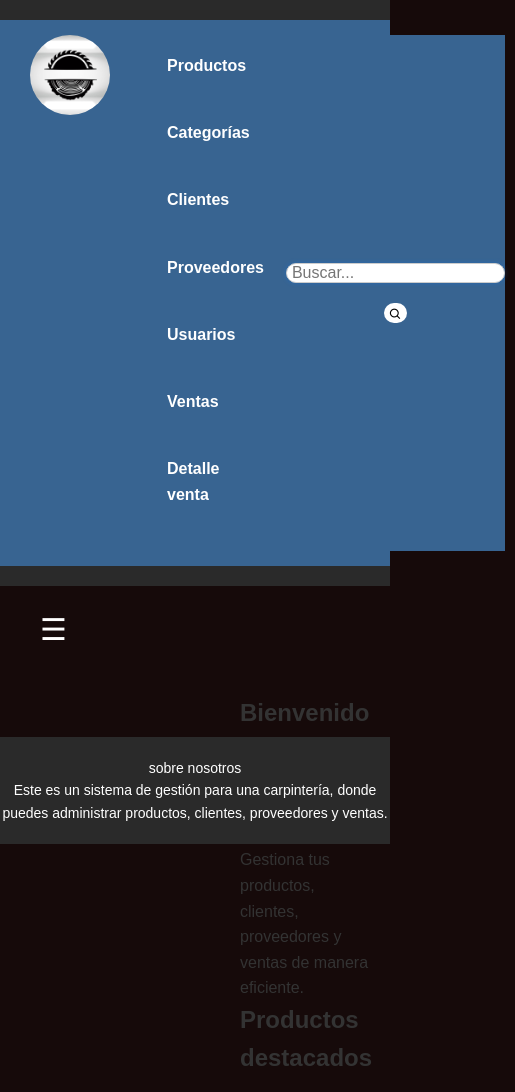
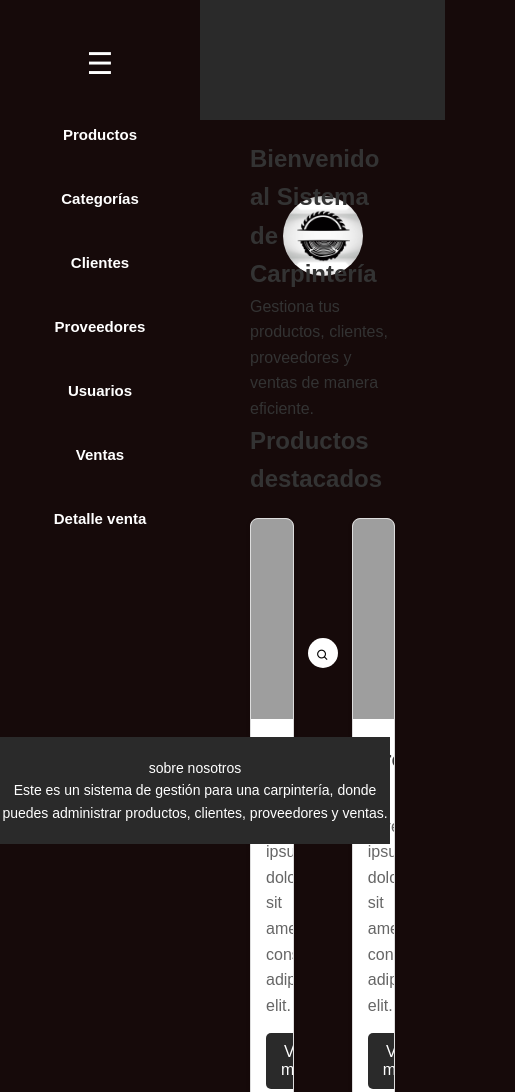
Before and after one commit to Thebarto232/carpinteria, a plain HTML site: page interfaz/index.html in a window 390 px wide. Shown: the top 1092 px of the page, 515 px wide, since content can reach past the window. Drawn offline with nearby package versions, Linux system fonts and the light colour scheme; grey boxes are pictures that could not be loaded.

Commit message:
menu optimizado

```diff
--- a/css/styles.css
+++ b/css/styles.css
@@ -14,59 +14,149 @@ body {
   line-height: 1.6; /* Aumenta el espacio entre líneas para mejorar la legibilidad */
    overflow-x: hidden; /*Desaparece la barra espaciadora de la parte Horizontal*/
 }
-.header{
-  display: block; /* Cambia el display a bloque para ocupar todo el ancho disponible */
+.container_layaout{
+  display: grid;
+  width: 100%;
+  height: 100vh;
+  grid-template-columns: 200px 1fr;
+  grid-template-rows: 120px 1fr;
+  grid-template-areas:
+    "sidebar header"
+    "sidebar main";
 }
+
+header{
+  grid-area: header;
+
+}
+
+main{
+  grid-area: main;
+}
+
+aside{
+  grid-area: sidebar;
+  display: flex;
+  flex-direction: column;
+  align-items: center;
+
+}
+
 .logo__img{
+ display: flex;
   width: 50px;
-    margin-right: 15px;
-    margin-left: 15px;
-    border-radius: 50px;
-    display: block;
+  border-radius: 50%;
 
 }
 .header_content{
-  display: flex; /* Utiliza flexbox para alinear los elementos dentro del contenedor */
-  justify-content: space-between; /* Espacia los elementos de manera uniforme entre el inicio y el final del contenedor */
-  align-items: center; /* Alinea verticalmente los elementos al centro */
-  padding: 15px; /* Añade un padding de 10px alrededor del contenido */
-  background-color: #386491; /* Color de fondo claro para el encabezado */
+display: flex;
+width: 100%;
+height: 100%;
+align-items: center;
+justify-content: center;
+padding: 10px;
+
+
 }
  .header__derecha{
-  display: flex; /* Utiliza flexbox para alinear los elementos dentro del contenedor */
-  align-items: center;  /* Alinea verticalmente los elementos al centro */
-  margin: 0 20px; /* Añade un margen de 0 arriba y abajo, y 20px a los lados */
+
+ display: flex;
   width: 100%;
-  padding: 10px; /* Añade un padding de 10px alrededor del contenido */
-  background-color: #386491; /* Color de fondo claro para el encabezado */
-  text-decoration: none /* Remueve el subrayado de los enlaces */;
+  padding: 10px;
+  justify-content: space-between;
+  align-items: center;
+
 
 }
+/*
+display: flex
+;
+    flex-direction: column;
+    width: 100%;
+    padding: 10px;
+    justify-content: space-between;
+    align-items: center; */
  .navegacion__list{
-   display: flex; /* Organiza la lista de navegación en una fila */
-  align-items: center; /* Centra verticalmente los elementos de la lista */
-  list-style: none; /* Quita los puntos de la lista */
-  padding: 0; /* Quita el padding de la lista */
+display: flex;
+gap: 6px;
+list-style: none;
+justify-content: center;
+align-items: center;
+flex-direction: column;
+width: 100%;
 
 }
 .navegacion__link{
-  display: flex; /* Cambia el display a bloque para ocupar todo el ancho disponible */
-  align-items: center; /* Centra verticalmente los elementos de la lista */
+display: flex;
+align-items: center;
+justify-content: center;
+width: 100%;
+padding: 10px; /* Añade un padding de 10px alrededor del contenido */
+border-radius: 5px; /* Bordes redondeados para los enlaces */
+color: #386491; /* Color del texto claro para los enlaces */
 text-decoration: none; /* Remueve el subrayado de los enlaces */
-  color: #fff; /* Color del texto blanco para los enlaces */
-  padding: 10px 15px; /* Añade un padding de 10px arriba y abajo, y 15px a los lados */
+font-size: 15px; /* Tamaño de fuente para los enlaces */
+text-align: center;
+margin: 5px 0; /* Añade un margen de 5px arriba y abajo, y 0 a los lados */
+
+}
+.navegacion__link:hover{
+
+  background-color: #2c3e50; /* Cambia el color de fondo al pasar el ratón por encima */
+  color: #fff; /* Cambia el color del texto a blanco al pasar el ratón por encima */
   border-radius: 5px; /* Bordes redondeados para los enlaces */
   transition: background-color 0.3s; /* Añade una transición suave al color de fondo */
 }
-.navegacion__link:hover{
-  background-color: #2c3e50; /* Cambia el color de fondo al pasar el ratón por encima */
-  color: #fff; /* Cambia el color del texto a blanco al pasar el ratón por encima */
+
+.navegacion__item{
+  display: flex;
+  align-items: center;
+  justify-content: center;
+  width: 100%;
+  padding: 5px;
+
 }
 .navegacion{
-display: flex; /* Organiza los elementos de la navegación en línea */
-  align-items: center; /* Centra los elementos verticalmente */
-  gap: 20px; /* Añade un espacio de 20px entre los elementos de la navegación */
+  display: flex;
+  align-items: center;
+  justify-content: center;
+  /* flex-direction: column; */
+  /* grid-area: sidebar; */
+  width: 100%;
+  padding: 5px;
+  overflow: hidden;
+  transition: all 1s ease;
 }
+/* -------------------search----------------------- */
+.serach_content{
+display: flex;
+width: 100%;
+height: 100%;
+justify-content: center;
+align-items: center;
+
+}
+
+.search__input{
+  display: flex;
+ width: 200px;
+ height: 30px;
+  padding: 5px;
+  border-radius: 5px;
+  border: 1px solid #a74949;
+
+}
+.search__btn{
+  display: flex;
+  justify-content: center;
+  align-items: center;
+  width: 30px;
+  height: 30px;
+
+}
+
+
+
 /* -------------------menu----------------------- */
 .menu {
     position: relative;
@@ -80,8 +170,6 @@ display: flex; /* Organiza los elementos de la navegación en línea */
     text-align: center;
     font-size: 15px; /* Tamaño de fuente para el menú */
     transition: background-color 0.3s; /* Añade una transición suave al color de fondo */
-
-
 }
 
 .menu__btn {
@@ -89,7 +177,9 @@ display: flex; /* Organiza los elementos de la navegación en línea */
     font-size: 24px;
     display: inline-block;
     padding: 10px;
-    display: none;
+    /* display: none;  */
+    color: #fff;
+    margin-top: 30px;
 
 }
 
@@ -107,7 +197,7 @@ display: flex; /* Organiza los elementos de la navegación en línea */
     display: none;
 }
 
-.menu__toggle:checked + .menu__btn + .menu__content {
+/* .menu__toggle:checked + .menu__btn + .menu__content {
     display: flex;
     width: 100%;
     flex-direction: column;
@@ -119,7 +209,16 @@ display: flex; /* Organiza los elementos de la navegación en línea */
     background-color: #fff;
     padding: 10px;
     transition: all 0.3s ease;
+} */
+
+.menu__toggle:checked ~ .navegacion{
+  width: 0;
+  overflow: hidden;
+  transition: all 1s ease;
+  padding: 0;
+  /* display: none; */
 }
+
 .menu__item{
    display: flex;
     align-items: center;
@@ -649,7 +748,8 @@ footer a:hover {
 
 /* Main Content */
 .main-content {
-  margin-left: 220px;
+  /* margin-left: 220px; */
+  margin: 0 30px;
   padding: 20px;
 }
 
@@ -658,9 +758,9 @@ footer a:hover {
   justify-content: center;
   align-items: center;
   margin-bottom: 20px;
-  align-items: center;
+  /* align-items: center; */
   gap: 20px;
-  flex-wrap: wrap;
+  /* flex-wrap: wrap; */
   margin: 0 auto;
   max-width: 800px;
   padding: 10px;
@@ -676,8 +776,9 @@ footer a:hover {
   transition: all 0.3s ease;
   outline: none;
   box-shadow: 0 0 5px rgba(0, 123, 255, 0.3);
-
-
+  width: 100%;
+  max-width: 300px;
+  min-width: 80px;
 }
 .search__btn{
   padding: 5px 5px 0px ;
@@ -695,30 +796,81 @@ footer a:hover {
 
 @media (max-width: 800px) {
     .header_content {
+      display: grid;
       flex-direction: column;
-      align-items: flex-start;
+      justify-content: center;
+      width: 100%;
+      height: 100vh;
+      margin: 0 auto;
+    }
+/*
+    .container_layaout{
+      grid-template-areas:
+        "header header"
+        "main main";
+    } */
+
+    .logo__img {
+      display: flex;
+      justify-content: center;
+      align-items: center;
+      margin: 0 auto;
+
+      width: 80px;
+      margin-bottom: 10px;
+
+
+    }
+    /* .container_layaout{
+      display: flex;
+      flex-direction: column;
+      width: 100%;
+      height: 100vh;
+      grid-template-columns: 1fr;
+      grid-template-rows: 120px 1fr;
+      grid-template-areas:
+        "sidebar"
+        "main";
+    } */
+    .header__derecha{
+      display: flex;
+      flex-direction: column;
+      width: 100%;
+      padding: 10px;
+      justify-content: center;
+      align-items: center;
+    }
+    .serach_content{
+      display: flex;
+      flex-direction: column;
+      justify-content: center;
+      align-items: center;
+
     }
 
-    .logo__img {
-      width: 80px;
-      margin-bottom: 10px;
-    }
-    /* .header__derecha{
+    .header__derecha{
+     display: flex;
+      flex-direction: column;
       width: 100%;
       padding: 10px;
-      display: none ;
-    } */
+      justify-content: space-between;
+      align-items: center;
+    }
 
     .navegacion__list {
       flex-direction: column;
       display: block;
 
+
       width: 100%;
     }
 
     .navegacion__item {
-      width: 100%;
-      text-align: left;
+      grid-area: area;
+  display: flex; /* O también grid si prefieres */
+  flex-wrap: wrap; /* Para que los ítems se ajusten si es necesario */
+  justify-content: center; /* Alineación en el centro */
+  align-items: center; /* Centrado vertical */
     }
 
     .menu__btn {
@@ -732,33 +884,10 @@ footer a:hover {
     }
   }
 
-  /* Tablets (<= 1024px) */
-  @media (max-width: 1024px) {
-    .header_content {
-      flex-direction: row;
-      justify-content: space-between;
-    }
-
-    .navegacion__list {
-      flex-direction: row;
-    }
-
-    .navegacion__link {
-      padding: 8px 12px;
+  @media (max-width: 1350px) {
+    .search__input{
+      display: none;
+      /* width: 100%;
+      max-width: 300px; */
     }
   }
-
-  /* Larger screens (>= 1025px) */
-  @media (min-width: 1025px) {
-    .header_content {
-      padding: 20px;
-    }
-
-    .navegacion__list {
-      flex-direction: row;
-    }
-
-    .navegacion__link {
-      padding: 12px 20px;
-    }
-  }
--- a/grid.css
+++ b/grid.css
@@ -17,14 +17,31 @@
 
 header{
   grid-area: header;
+  background-color: #000;
+}
+
+header h1{
+  color: #fff;
+  text-align: center;
+  padding: 20px;
 }
 
 main{
   grid-area: main;
+  background-color: aqua;
+  display: flex;
+  justify-content: center;
+  align-items: center;
 }
 
 aside{
   grid-area: sidebar;
+  background-color: red;
+}
+
+aside h1{
+  text-align: center;
+  padding: 20px;
 }
 
 ul{
@@ -32,3 +49,16 @@ ul{
   gap: 30px;
   list-style: none;
 }
+
+
+@media (max-width: 800px) {
+  .container{
+    grid-template-areas:
+      "header header"
+      "main main";
+  }
+
+  aside{
+    display: none;
+  }
+}
--- a/interfaz/index.html
+++ b/interfaz/index.html
@@ -14,11 +14,40 @@
 
 <body>
 
+  <div class="container_layaout">
     <!-- Header -->
     <header>
       <div class="header_content">
+
         <img src="../img/galeria carpinteria/logo.jpg" alt="Logo de Carpintería" class="logo__img">
+
+
         <div class="header__derecha">
+          <!-- <nav class="navegacion">
+            <ul class="navegacion__list">
+              <li class="navegacion__item"><a href="productos.html" class="navegacion__link">Productos</a></li>
+              <li class="navegacion__item"><a href="categorias.html" class="navegacion__link">Categorías</a></li>
+              <li class="navegacion__item"><a href="clientes.html" class="navegacion__link">Clientes</a></li>
+              <li class="navegacion__item"><a href="provedores.html" class="navegacion__link">Proveedores</a></li>
+              <li class="navegacion__item"><a href="usuarios.html" class="navegacion__link">Usuarios</a></li>
+              <li class="navegacion__item"><a href="ventas.html" class="navegacion__link">Ventas</a></li>
+              <li class="navegacion__item"><a href="detalle_venta.html" class="navegacion__link">Detalle venta</a></li>
+            </ul>
+          </nav> -->
+
+          <div class="serach_content">
+            <input type="text" class="search__input" placeholder="Buscar...">
+            <button class="search__btn"><i class='bx bx-search'></i>
+            </button>
+          </div>
+        </div>
+      </div>
+    </header>
+
+    <!-- Sidebar -->
+    <aside class="sidebar">
+      <input type="checkbox" id="menu__toggle" class="menu__toggle">
+      <label for="menu__toggle" class="menu__btn">☰</label>
       <nav class="navegacion">
         <ul class="navegacion__list">
           <li class="navegacion__item"><a href="productos.html" class="navegacion__link">Productos</a></li>
@@ -30,21 +59,7 @@
           <li class="navegacion__item"><a href="detalle_venta.html" class="navegacion__link">Detalle venta</a></li>
         </ul>
       </nav>
-
-        <div class="serach_content">
-          <input type="text" class="search__input" placeholder="Buscar...">
-          <button class="search__btn"><i class='bx bx-search'></i>
-          </button>
-
-
-        </div>
-      </div>
-    </div>
-  </header>
-
-  <!-- Sidebar -->
-  <aside class="sidebar">
-    <div class="menu">
+      <!-- <div class="menu">
         <input type="checkbox" id="menu__toggle" class="menu__toggle">
       <label for="menu__toggle" class="menu__btn">☰</label>
         <div class="menu__content">
@@ -56,9 +71,7 @@
           <li><a class="menu__item" href="ventas.html">Ventas</a></li>
           <li><a class="menu__item" href="detalle_venta.html">Detalle venta</a></li>
         </div>
-
-    </div>
-
+      </div> -->
     </aside>
 
     <!-- Main Content -->
@@ -200,6 +213,7 @@
       </div>
     </footer>
     <script type="module" src="../home.js"></script>
+  </div>
 
 </body>
 
```
Also changed, not shown: grid.html (+8 -11 lines). Lines whose indentation alone changed are shown as unchanged.
